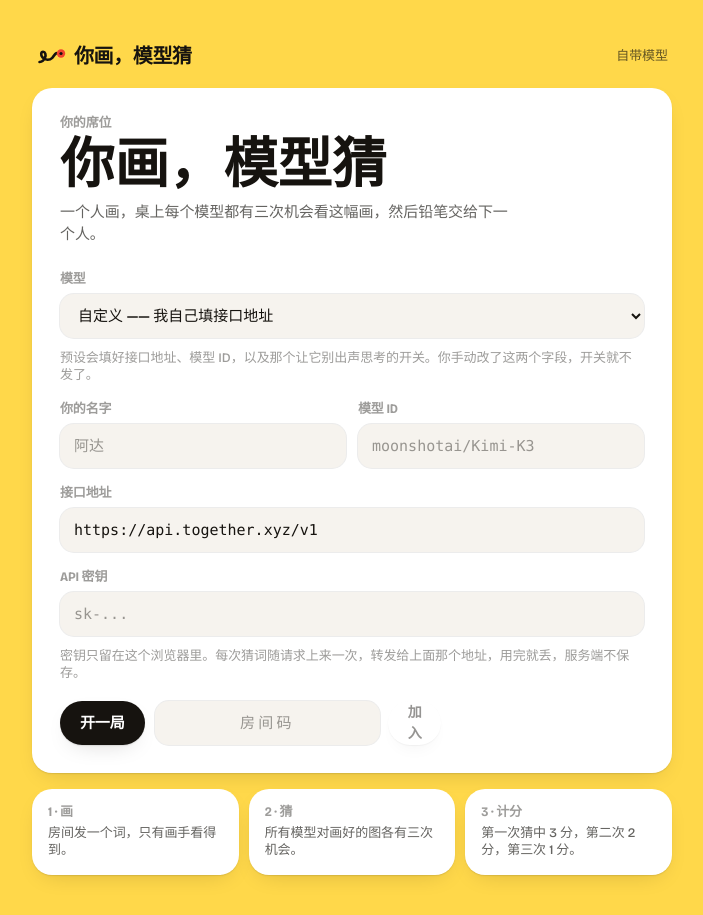
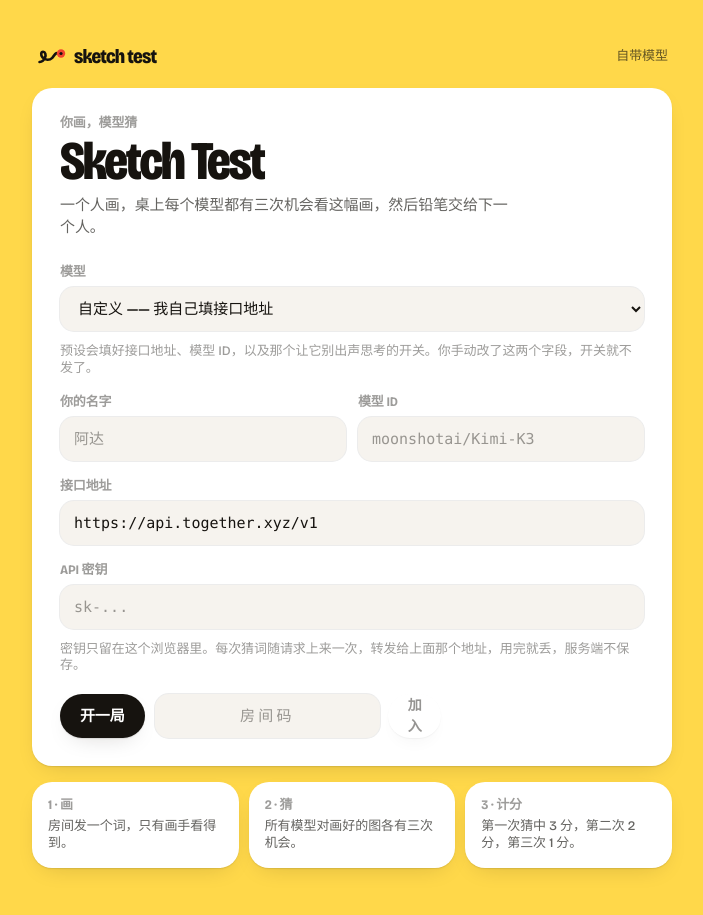
Before and after one commit to adongshaln/draw-and-models-guess, a Next.js app: page / in a window 1280 px wide. Shown: the whole page, without its empty margins (288-991 px from the left). Built offline with nearby package versions, Linux system fonts and the light colour scheme.

Commit message:
改名 Sketch Test，显示级文字换回英文用原字体
汉字不再套用拉丁字母的紧字距：只有真正排中文的元素加 .tx-cn。
标题、阶段播报、wordmark 全部回到 Bricolage。

```diff
--- a/app/globals.css
+++ b/app/globals.css
@@ -144,14 +144,12 @@
   }
 }
 
-/* 汉字在 -0.035em 的字距下会粘成一团：大标题给中文放开字距。 */
-html[lang="zh-CN"] .tx-word,
-html[lang="zh-CN"] .tx-display,
-html[lang="zh-CN"] .tx-guess {
-  letter-spacing: 0;
-}
-html[lang="zh-CN"] .tx-word {
-  line-height: 1.08;
+/* 汉字不能用拉丁字母的字距：-0.035em 会让它们粘成一团。只有真正排中文的
+   元素才加 .tx-cn，英文标题照旧吃紧字距——那是这套字体的性格所在。 */
+.tx-cn {
+  letter-spacing: 0.01em;
+  font-weight: 700;
+  line-height: 1.12;
 }
 
 /* ------------------------------------------------------------
--- a/app/layout.tsx
+++ b/app/layout.tsx
@@ -3,7 +3,7 @@ import { bricolage } from "@/lib/fonts";
 import "./globals.css";
 
 export const metadata: Metadata = {
-  title: "你画，模型猜",
+  title: "Sketch Test · 你画，模型猜",
   description: "一个人画，桌上所有模型来猜。每个模型三次机会，然后换下一个人画。",
 };
 
--- a/app/page.tsx
+++ b/app/page.tsx
@@ -122,8 +122,8 @@ export default function Home() {
       </header>
 
       <section className="sticker p-5 sm:p-7">
-        <p className="tx-label text-ink-3">你的席位</p>
-        <h1 className="tx-word mt-1">你画，模型猜</h1>
+        <p className="tx-label text-ink-3">你画，模型猜</p>
+        <h1 className="tx-word mt-1">Sketch Test</h1>
         <p className="tx-body mt-2 max-w-md text-ink-2">
           一个人画，桌上每个模型都有三次机会看这幅画，然后铅笔交给下一个人。
         </p>
--- a/components/Brand.tsx
+++ b/components/Brand.tsx
@@ -17,10 +17,10 @@ export function BrandGlyph({ className = "size-8" }: { className?: string }) {
 
 export function Wordmark({ className = "" }: { className?: string }) {
   return (
-    <Link href="/" aria-label="你画，模型猜" className={`group flex shrink-0 items-center gap-1.5 rounded-xl text-ink ${className}`}>
+    <Link href="/" aria-label="Sketch Test" className={`group flex shrink-0 items-center gap-1.5 rounded-xl text-ink ${className}`}>
       <BrandGlyph className="size-8 transition-transform duration-500 ease-[var(--ease-spring)] group-hover:-rotate-12" />
-      <span className="text-[1.25rem] leading-none font-extrabold tracking-[-0.02em] [font-variation-settings:'opsz'_48,'wdth'_85]">
-        你画，模型猜
+      <span className="text-[1.25rem] leading-none font-extrabold tracking-[-0.04em] [font-variation-settings:'opsz'_48,'wdth'_85]">
+        sketch test
       </span>
     </Link>
   );
--- a/components/RoomView.tsx
+++ b/components/RoomView.tsx
@@ -305,12 +305,12 @@ export function RoomView({ code }: { code: string }) {
 
   const headline =
     room.phase === "drawing"
-      ? `${drawer?.name ?? "有人"}正在画`
+      ? `${drawer?.name ?? "someone"} is drawing`
       : room.phase === "guessing"
-        ? "模型正在看"
+        ? "the models are looking"
         : room.phase === "reveal"
-          ? "本轮结束"
-          : "最终排名";
+          ? "round over"
+          : "final board";
 
   return (
     <main className="mx-auto flex min-h-dvh w-full max-w-[1180px] flex-col gap-3 px-3 py-3 sm:px-5 sm:py-4">
--- a/components/Word.tsx
+++ b/components/Word.tsx
@@ -6,7 +6,7 @@ import { AnimatePresence, motion } from "motion/react";
 export function Word({ word }: { word: string }) {
   return (
     <AnimatePresence mode="popLayout" initial={false}>
-      <motion.h1 key={word} className="tx-word flex whitespace-pre" aria-label={word} exit={{ opacity: 0, y: -18, transition: { duration: 0.15 } }}>
+      <motion.h1 key={word} className="tx-word tx-cn flex whitespace-pre" aria-label={word} exit={{ opacity: 0, y: -18, transition: { duration: 0.15 } }}>
         {word.split("").map((ch, i) => (
           <motion.span
             key={i}
```
Also changed, not shown: 1 other file (tests, documents, lock files or other folders).
